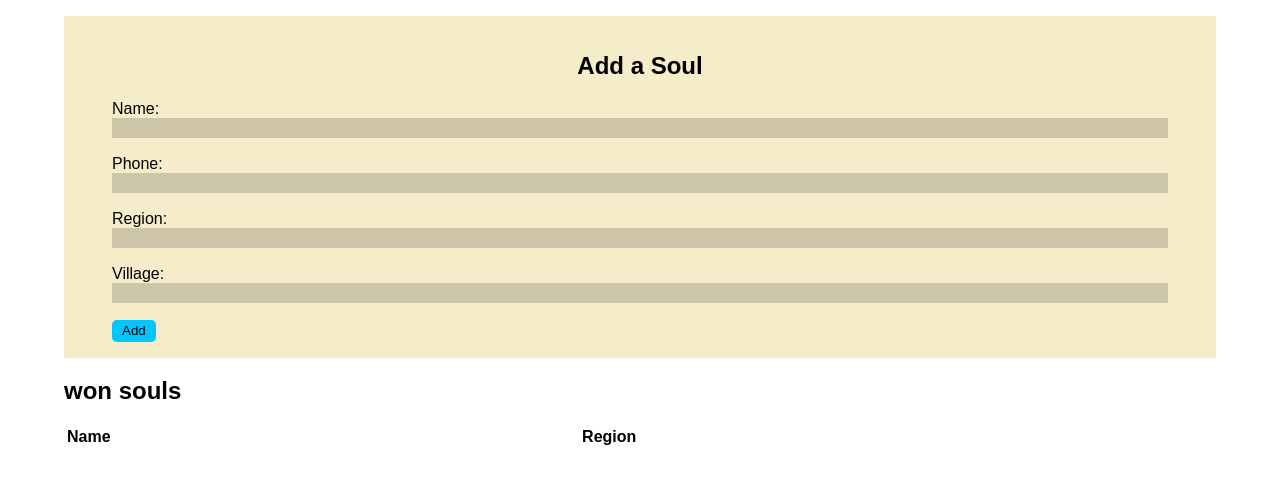
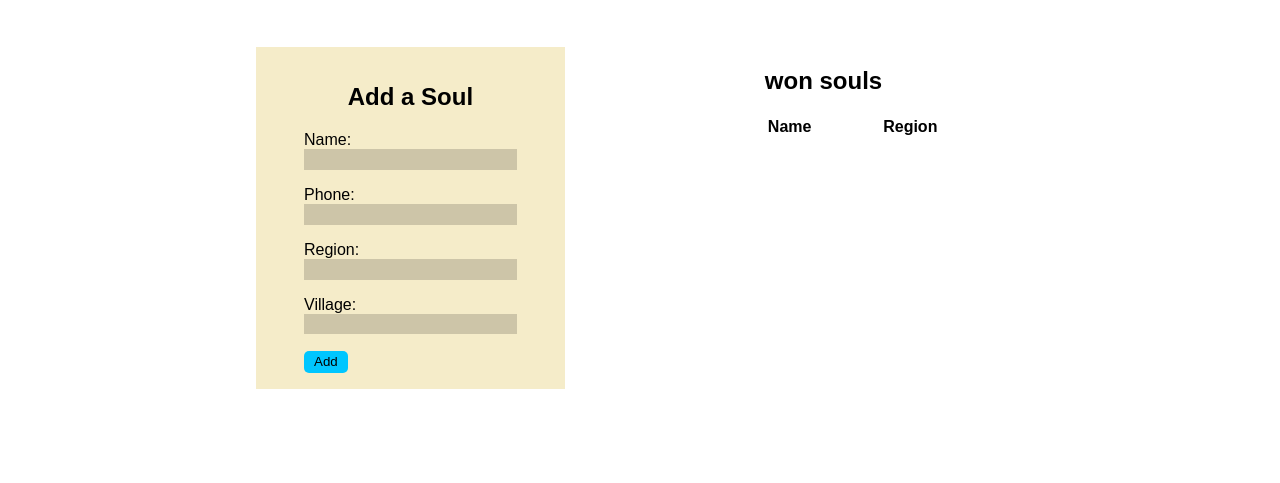
Before and after one commit to Justus-Kimutai/saved_souls-UI, a plain HTML site: page index.html in a window 1280 px wide. Shown: the part 157-640 px from the top of the page. Drawn offline with Linux system fonts and the light colour scheme; no server answers.

Commit message:
make a deskop view

```diff
--- a/index.html
+++ b/index.html
@@ -18,9 +18,9 @@
     <h3 class="title-sub">MISSION DEPARTMENT</h3>
 
 
-    <form id="postForm">
+    <div class="flex">
+      <form id="postForm" class="row">
         <h2 class="sub-title">Add a Soul</h2>
-
         <label for="name">Name:</label>
         <input type="text" id="name" required>
 
@@ -35,6 +35,7 @@
         <button type="button" class="submit-btn">Add</button>
       </form>
 
+      <div class="row">
         <h2 class="won-souls">won souls</h2>
         <div id="postsList">
           <table>
@@ -47,6 +48,8 @@
             <tbody></tbody>
           </table>
         </div>
+      </div>
+    </div>
 
   </div>
 
--- a/style.css
+++ b/style.css
@@ -61,3 +61,23 @@ table{
     width: 100%;
 
 }
+.flex{
+    display: block;
+}
+
+@media(min-width:700px){
+    .flex{
+        margin-top: 50px;
+        display: flex;
+        justify-content: space-around;
+        gap: 200px;
+    }
+    .row{
+        width: 70%;
+    }
+}
+@media(min-width:1100px){
+    .container{
+        width: 60%;
+    }
+}
```
Lines whose indentation alone changed are shown as unchanged.
